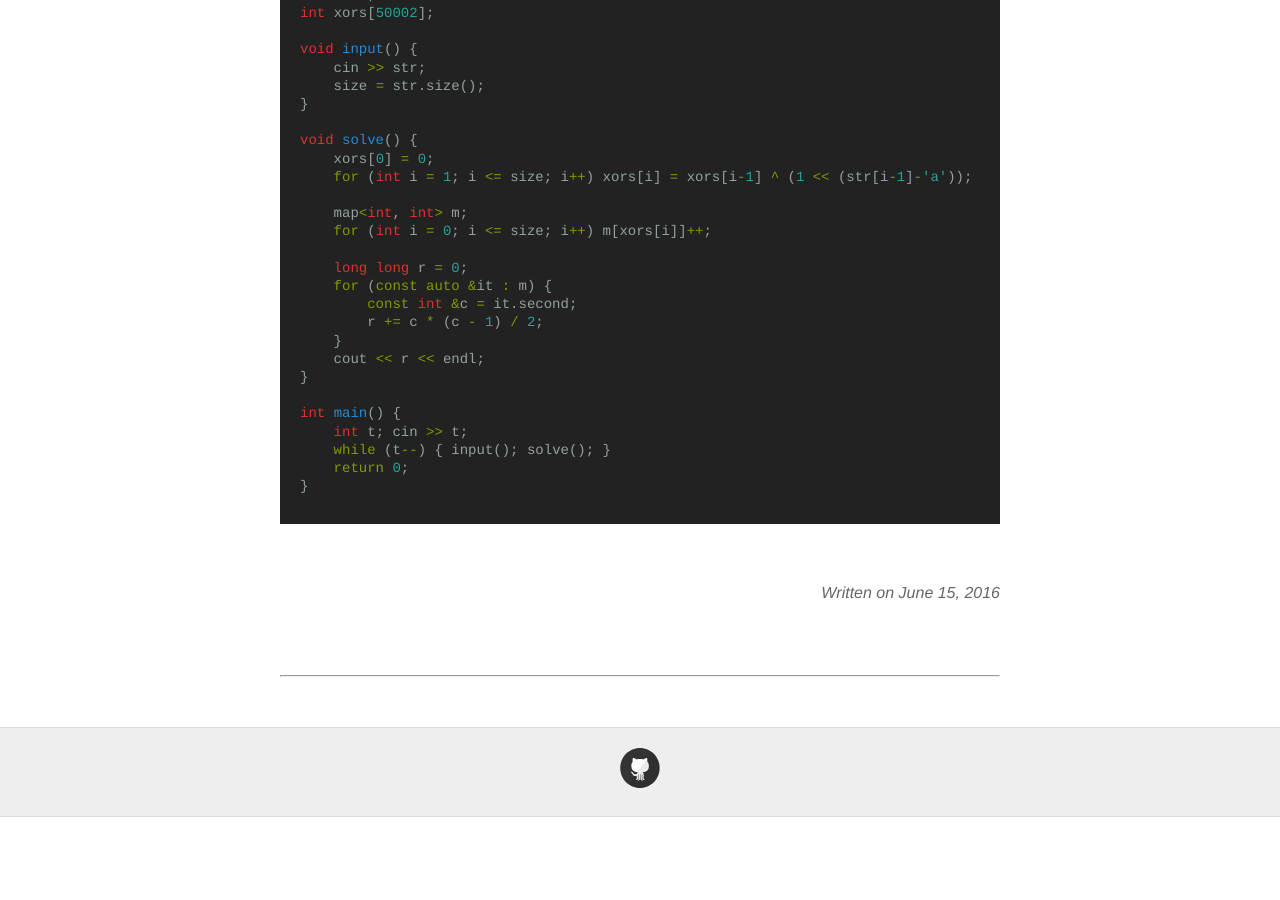
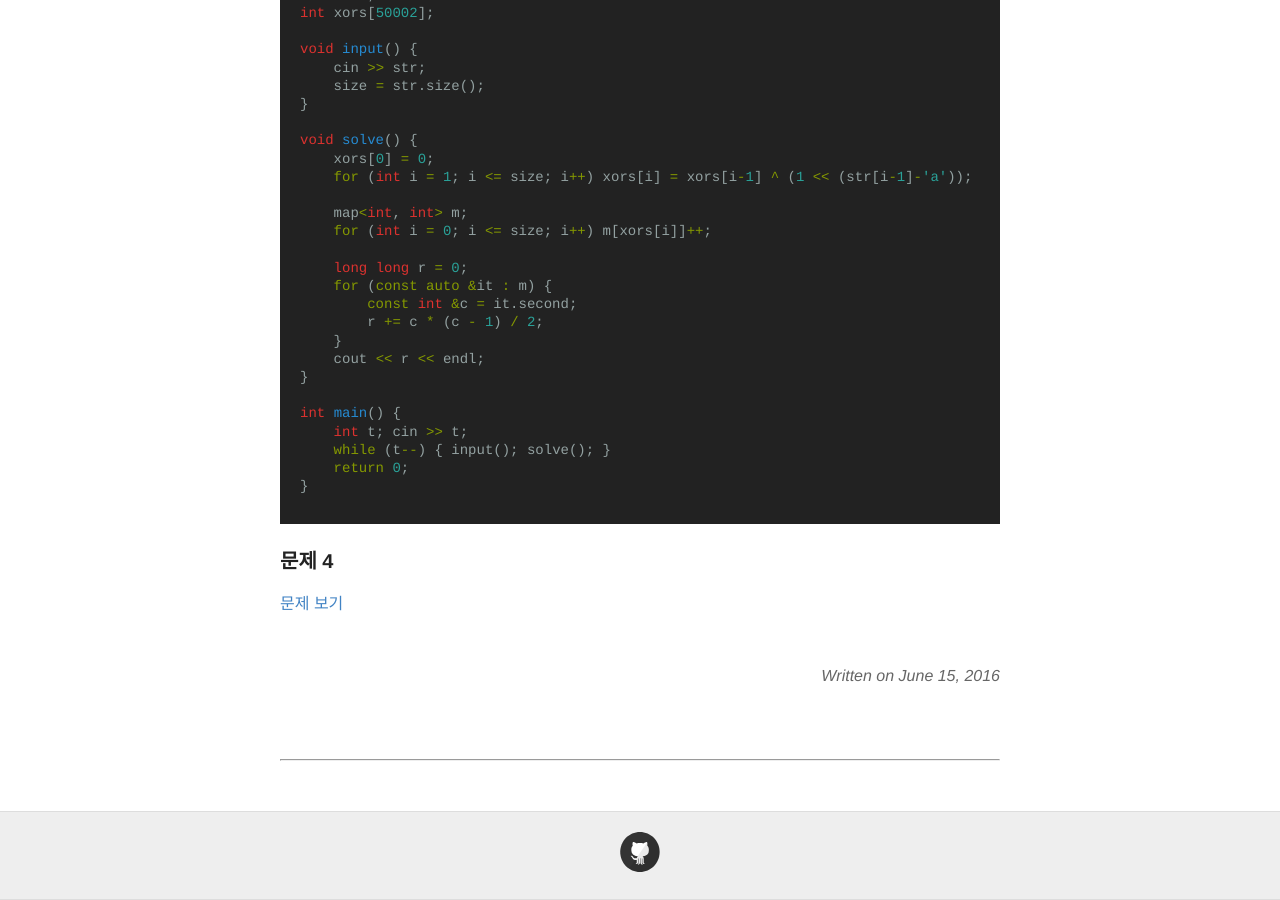
Before and after one commit to seirion/aaa, a Jekyll site: the page built from _posts/2016-06-30-meeting-058.md, in a window 1280 px wide and 900 px high, scrolled down 2921 px. Built offline with Jekyll 4.4.1, drawn with Linux system fonts in a browser that asks for light colours; comment, search, counter and statistics services are not loaded; before the commit the page ends 3738 px from its top, so only the background shows below that.

Commit message:
Update 2016-06-30-meeting-058.md

````diff
--- a/_posts/2016-06-30-meeting-058.md
+++ b/_posts/2016-06-30-meeting-058.md
@@ -177,3 +177,7 @@ int main() {
     return 0;
 }
 ```
+
+### 문제 4
+
+[문제 보기](https://github.com/seirion/code/tree/master/lge/2016/1/4)
````
